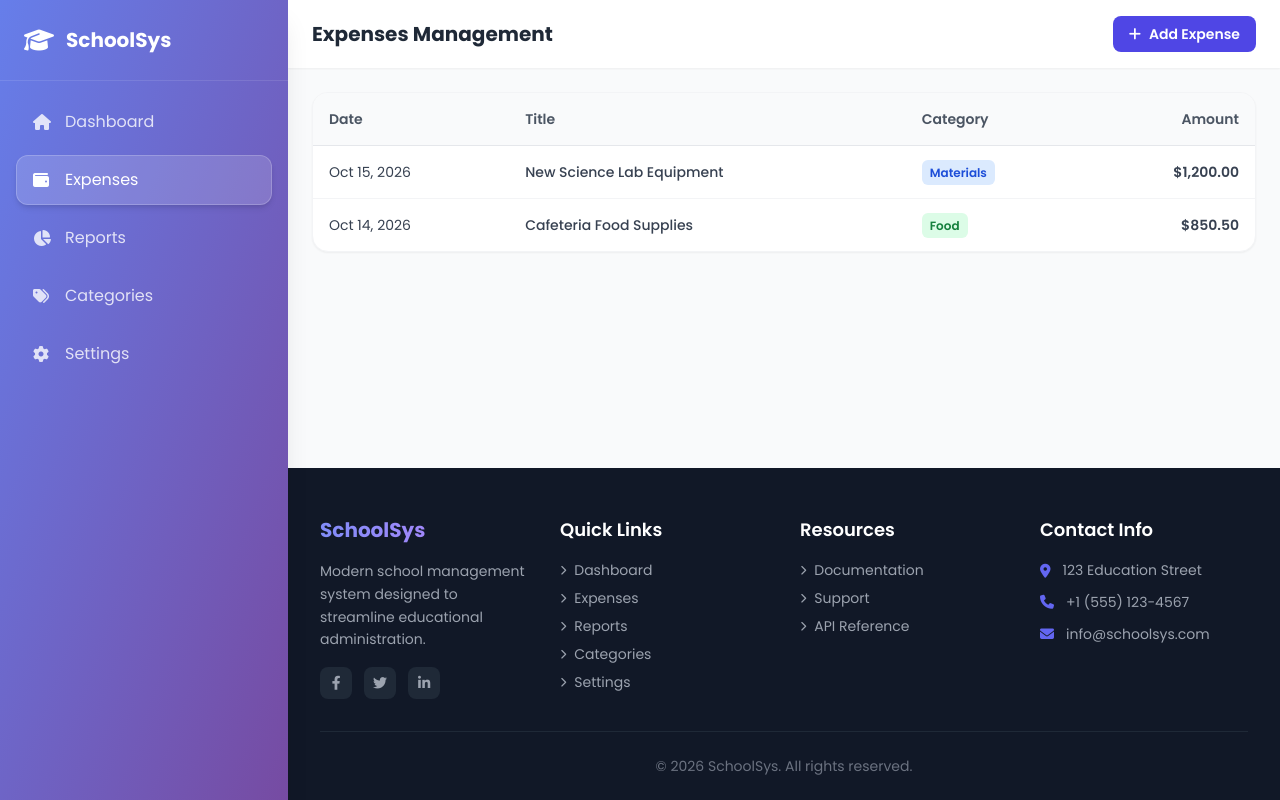
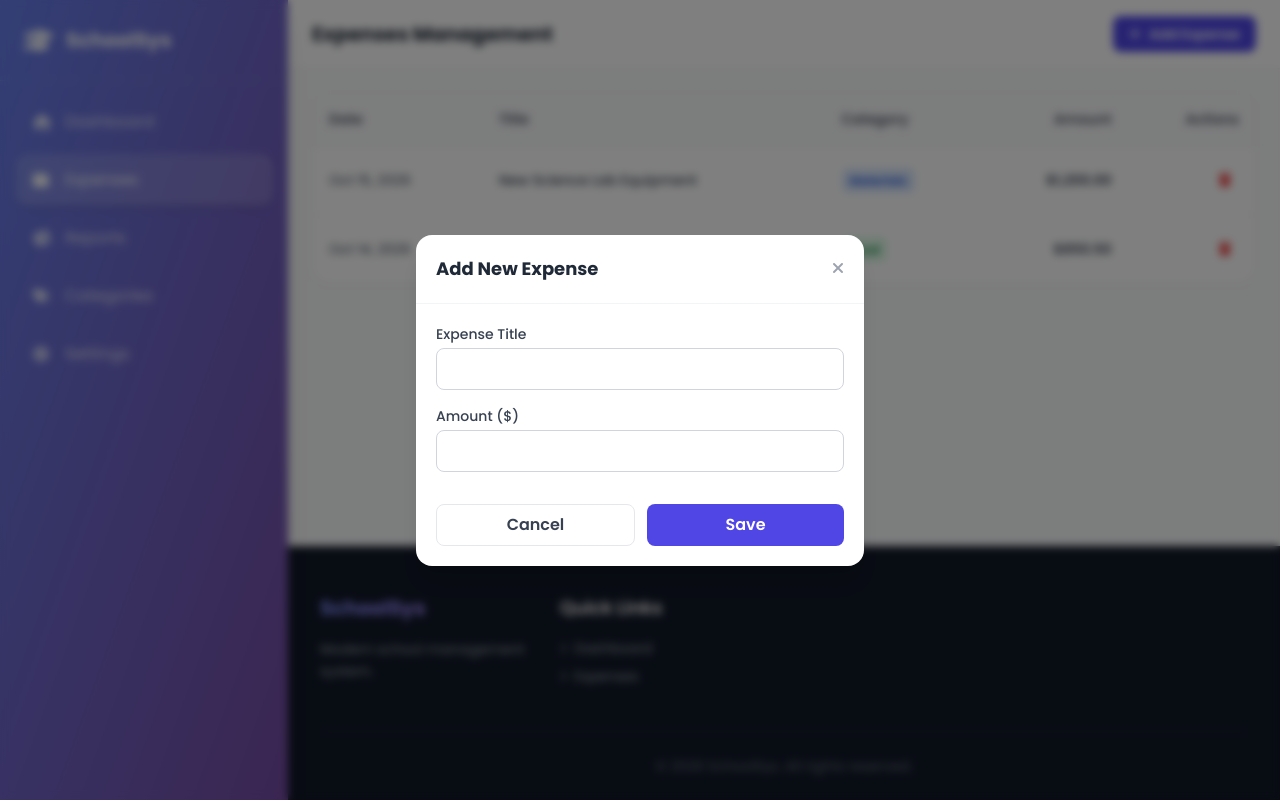
Before and after one commit to Muhammad-Munsif/New-folder, a plain HTML site: page frontend/pages/expenses.html in a window 1280 px wide. Both pictures are taken after a click on the button "Add Expense". Drawn offline with nearby package versions, Linux system fonts and the light colour scheme.

Commit message:
small changes in the code of expenses html file

```diff
--- a/frontend/pages/expenses.html
+++ b/frontend/pages/expenses.html
@@ -14,7 +14,6 @@
 <body class="font-sans bg-gray-50 overflow-hidden h-screen flex">
     <div id="overlay" class="fixed inset-0 bg-black bg-opacity-50 z-40 hidden lg:hidden transition-opacity"></div>
 
-    <!-- Sidebar -->
     <aside id="sidebar" class="fixed inset-y-0 left-0 z-50 w-72 bg-gradient-to-br from-primary to-secondary text-white transform -translate-x-full lg:translate-x-0 transition-transform duration-300 ease-in-out flex flex-col shadow-xl">
         <div class="p-6 border-b border-white/10 flex items-center gap-3"><i class="fas fa-graduation-cap text-2xl"></i><h1 class="text-xl font-bold">SchoolSys</h1></div>
         <nav class="flex-1 p-4 space-y-2 overflow-y-auto">
@@ -22,25 +21,23 @@
             <a href="expenses.html" class="flex items-center gap-3 px-4 py-3 rounded-xl bg-white/15 text-white border border-white/20 shadow-md transition-all"><i class="fas fa-wallet w-5"></i><span>Expenses</span></a>
             <a href="reports.html" class="flex items-center gap-3 px-4 py-3 rounded-xl text-white/80 hover:bg-white/10 hover:text-white border border-transparent transition-all hover:translate-x-1"><i class="fas fa-chart-pie w-5"></i><span>Reports</span></a>
             <a href="categories.html" class="flex items-center gap-3 px-4 py-3 rounded-xl text-white/80 hover:bg-white/10 hover:text-white border border-transparent transition-all hover:translate-x-1"><i class="fas fa-tags w-5"></i><span>Categories</span></a>
-            <a href="settings.html" class="flex items-center gap-3 px-4 py-3 rounded-xl text-white/80 hover:bg-white/10 hover:text-white border border-transparent transition-all hover:translate-x-1"><i class="fas fa-cog w-5"></i><span>Settings</span></a>
+            <a href="settings.html" data-role-required="admin" class="flex items-center gap-3 px-4 py-3 rounded-xl text-white/80 hover:bg-white/10 hover:text-white border border-transparent transition-all hover:translate-x-1"><i class="fas fa-cog w-5"></i><span>Settings</span></a>
         </nav>
     </aside>
 
-    <!-- Main Wrapper -->
     <div class="flex-1 flex flex-col h-screen overflow-y-auto lg:ml-72 w-full relative">
-
-        <!-- HEADER -->
         <header class="bg-white shadow-sm z-30 sticky top-0">
             <div class="flex items-center justify-between px-4 sm:px-6 py-4">
                 <div class="flex items-center gap-4">
                     <button id="mobileToggle" class="lg:hidden text-gray-600 hover:text-gray-900 focus:outline-none text-xl"><i class="fas fa-bars"></i></button>
                     <h2 class="text-lg sm:text-xl font-bold text-gray-800">Expenses Management</h2>
                 </div>
-                <button class="bg-indigo-600 hover:bg-indigo-700 text-white px-4 py-2 rounded-lg text-sm font-semibold transition-colors flex items-center gap-2"><i class="fas fa-plus"></i> <span class="hidden sm:inline">Add Expense</span></button>
+                <button data-modal-target="add-expense-modal" data-role-required="admin,staff" class="bg-indigo-600 hover:bg-indigo-700 text-white px-4 py-2 rounded-lg text-sm font-semibold transition-colors flex items-center gap-2">
+                    <i class="fas fa-plus"></i> <span class="hidden sm:inline">Add Expense</span>
+                </button>
             </div>
         </header>
 
-        <!-- MAIN CONTENT -->
         <main class="flex-1 p-4 sm:p-6">
             <div class="bg-white rounded-2xl shadow-sm border border-gray-100 overflow-hidden">
                 <div class="overflow-x-auto">
@@ -51,6 +48,7 @@
                                 <th class="p-4 font-semibold">Title</th>
                                 <th class="p-4 font-semibold">Category</th>
                                 <th class="p-4 font-semibold text-right">Amount</th>
+                                <th class="p-4 font-semibold text-right" data-role-required="admin">Actions</th>
                             </tr>
                         </thead>
                         <tbody class="text-gray-700 text-sm divide-y divide-gray-100">
@@ -59,12 +57,14 @@
                                 <td class="p-4 font-medium">New Science Lab Equipment</td>
                                 <td class="p-4"><span class="px-2 py-1 bg-blue-100 text-blue-700 rounded-md text-xs font-semibold">Materials</span></td>
                                 <td class="p-4 text-right font-semibold">$1,200.00</td>
+                                <td class="p-4 text-right" data-role-required="admin"><button class="text-red-500 hover:text-red-700 p-2"><i class="fas fa-trash"></i></button></td>
                             </tr>
                             <tr class="hover:bg-gray-50 transition-colors">
                                 <td class="p-4 whitespace-nowrap">Oct 14, 2026</td>
                                 <td class="p-4 font-medium">Cafeteria Food Supplies</td>
                                 <td class="p-4"><span class="px-2 py-1 bg-green-100 text-green-700 rounded-md text-xs font-semibold">Food</span></td>
                                 <td class="p-4 text-right font-semibold">$850.50</td>
+                                <td class="p-4 text-right" data-role-required="admin"><button class="text-red-500 hover:text-red-700 p-2"><i class="fas fa-trash"></i></button></td>
                             </tr>
                         </tbody>
                     </table>
@@ -76,47 +76,30 @@
         <footer class="bg-gray-900 text-white pt-12 pb-6 mt-auto">
             <div class="max-w-7xl mx-auto px-4 sm:px-6 lg:px-8">
                 <div class="grid grid-cols-1 md:grid-cols-2 lg:grid-cols-4 gap-8 mb-8">
-                    <div>
-                        <h3 class="text-xl font-bold bg-gradient-to-r from-indigo-400 to-purple-400 bg-clip-text text-transparent mb-4">SchoolSys</h3>
-                        <p class="text-gray-400 text-sm leading-relaxed mb-4">Modern school management system designed to streamline educational administration.</p>
-                        <div class="flex gap-3">
-                            <a href="#" class="w-8 h-8 rounded-lg bg-gray-800 flex items-center justify-center text-gray-400 hover:bg-indigo-600 hover:text-white transition-colors"><i class="fab fa-facebook-f text-sm"></i></a>
-                            <a href="#" class="w-8 h-8 rounded-lg bg-gray-800 flex items-center justify-center text-gray-400 hover:bg-indigo-600 hover:text-white transition-colors"><i class="fab fa-twitter text-sm"></i></a>
-                            <a href="#" class="w-8 h-8 rounded-lg bg-gray-800 flex items-center justify-center text-gray-400 hover:bg-indigo-600 hover:text-white transition-colors"><i class="fab fa-linkedin-in text-sm"></i></a>
-                        </div>
-                    </div>
-                    <div>
-                        <h4 class="text-lg font-semibold mb-4 text-white">Quick Links</h4>
-                        <ul class="space-y-2 text-sm text-gray-400">
-                            <li><a href="../index.html" class="hover:text-indigo-400 transition-colors flex items-center gap-2"><i class="fas fa-chevron-right text-[10px]"></i> Dashboard</a></li>
-                            <li><a href="expenses.html" class="hover:text-indigo-400 transition-colors flex items-center gap-2"><i class="fas fa-chevron-right text-[10px]"></i> Expenses</a></li>
-                            <li><a href="reports.html" class="hover:text-indigo-400 transition-colors flex items-center gap-2"><i class="fas fa-chevron-right text-[10px]"></i> Reports</a></li>
-                            <li><a href="categories.html" class="hover:text-indigo-400 transition-colors flex items-center gap-2"><i class="fas fa-chevron-right text-[10px]"></i> Categories</a></li>
-                            <li><a href="settings.html" class="hover:text-indigo-400 transition-colors flex items-center gap-2"><i class="fas fa-chevron-right text-[10px]"></i> Settings</a></li>
-                        </ul>
-                    </div>
-                    <div>
-                        <h4 class="text-lg font-semibold mb-4 text-white">Resources</h4>
-                        <ul class="space-y-2 text-sm text-gray-400">
-                            <li><a href="#" class="hover:text-indigo-400 transition-colors flex items-center gap-2"><i class="fas fa-chevron-right text-[10px]"></i> Documentation</a></li>
-                            <li><a href="#" class="hover:text-indigo-400 transition-colors flex items-center gap-2"><i class="fas fa-chevron-right text-[10px]"></i> Support</a></li>
-                            <li><a href="#" class="hover:text-indigo-400 transition-colors flex items-center gap-2"><i class="fas fa-chevron-right text-[10px]"></i> API Reference</a></li>
-                        </ul>
-                    </div>
-                    <div>
-                        <h4 class="text-lg font-semibold mb-4 text-white">Contact Info</h4>
-                        <ul class="space-y-3 text-sm text-gray-400">
-                            <li class="flex items-start gap-3"><i class="fas fa-map-marker-alt text-indigo-500 mt-1"></i> <span>123 Education Street</span></li>
-                            <li class="flex items-center gap-3"><i class="fas fa-phone text-indigo-500"></i> <span>+1 (555) 123-4567</span></li>
-                            <li class="flex items-center gap-3"><i class="fas fa-envelope text-indigo-500"></i> <span>info@schoolsys.com</span></li>
-                        </ul>
-                    </div>
+                    <div><h3 class="text-xl font-bold bg-gradient-to-r from-indigo-400 to-purple-400 bg-clip-text text-transparent mb-4">SchoolSys</h3><p class="text-gray-400 text-sm leading-relaxed mb-4">Modern school management system.</p></div>
+                    <div><h4 class="text-lg font-semibold mb-4 text-white">Quick Links</h4><ul class="space-y-2 text-sm text-gray-400"><li><a href="../index.html" class="hover:text-indigo-400 transition-colors flex items-center gap-2"><i class="fas fa-chevron-right text-[10px]"></i> Dashboard</a></li><li><a href="expenses.html" class="hover:text-indigo-400 transition-colors flex items-center gap-2"><i class="fas fa-chevron-right text-[10px]"></i> Expenses</a></li></ul></div>
                 </div>
-                <div class="border-t border-gray-800 pt-6 text-center text-sm text-gray-500">
-                    <p>&copy; 2026 SchoolSys. All rights reserved.</p>
-                </div>
+                <div class="border-t border-gray-800 pt-6 text-center text-sm text-gray-500"><p>&copy; 2026 SchoolSys. All rights reserved.</p></div>
             </div>
         </footer>
+    </div>
+
+    <!-- MODAL -->
+    <div id="add-expense-modal" class="modal-overlay fixed inset-0 z-[100] flex items-center justify-center hidden bg-black/50 backdrop-blur-sm transition-opacity">
+        <div class="bg-white rounded-2xl shadow-xl w-full max-w-md mx-4 overflow-hidden transform transition-all">
+            <div class="flex justify-between items-center p-5 border-b border-gray-100">
+                <h3 class="text-lg font-bold text-gray-800">Add New Expense</h3>
+                <button data-modal-close class="text-gray-400 hover:text-gray-700"><i class="fas fa-times"></i></button>
+            </div>
+            <form class="modal-form p-5 space-y-4">
+                <div><label class="block text-sm font-medium text-gray-700 mb-1">Expense Title</label><input type="text" required class="w-full px-4 py-2 border border-gray-300 rounded-lg outline-none"></div>
+                <div><label class="block text-sm font-medium text-gray-700 mb-1">Amount ($)</label><input type="number" step="0.01" required class="w-full px-4 py-2 border border-gray-300 rounded-lg outline-none"></div>
+                <div class="pt-4 flex gap-3">
+                    <button type="button" data-modal-close class="flex-1 px-4 py-2 border text-gray-700 rounded-lg font-semibold hover:bg-gray-50">Cancel</button>
+                    <button type="submit" class="flex-1 px-4 py-2 bg-indigo-600 text-white rounded-lg font-semibold hover:bg-indigo-700">Save</button>
+                </div>
+            </form>
+        </div>
     </div>
     <script src="../main.js"></script>
 </body>
```
